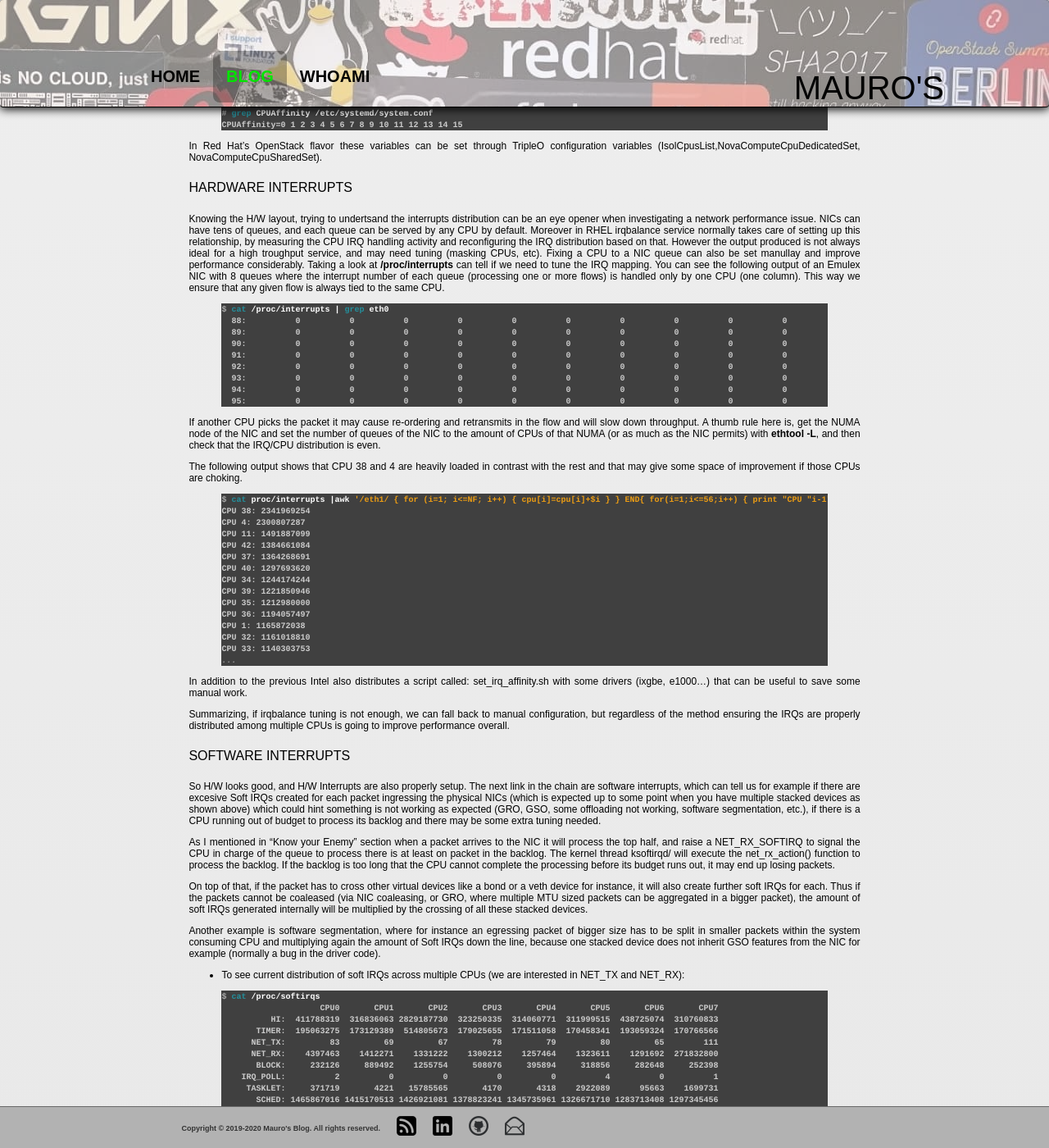
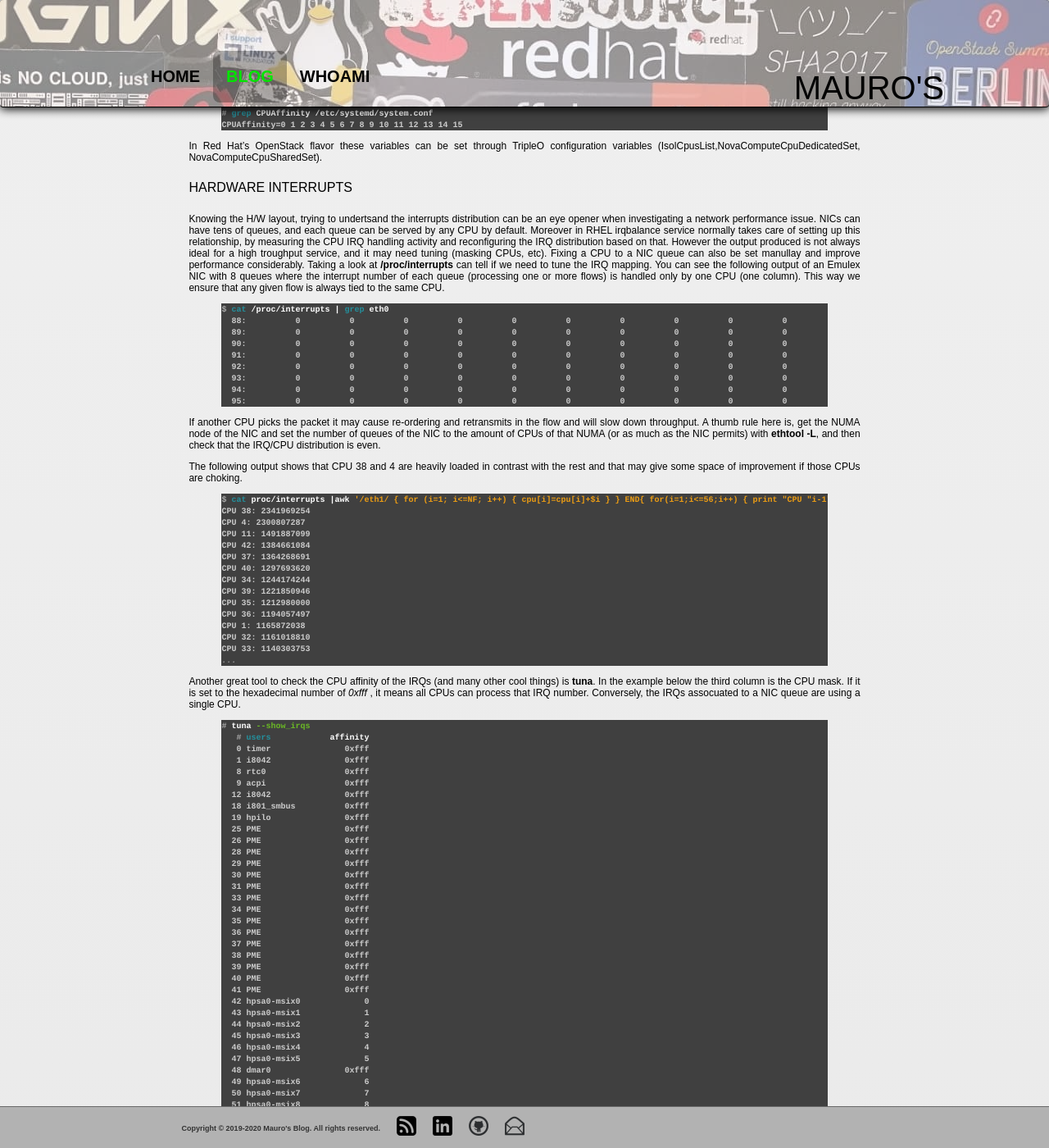
Before and after one commit to mauroseb/mauroseb.github.io, a Jekyll site: the page built from _posts/2019-10-25-troubleshoot-networks-like-netdev.md, in a window 1280 px wide and 1400 px high, scrolled down 5117 px. Shown: the whole window at 82% size. Built offline with Jekyll 4.4.1, drawn with Linux system fonts in a browser that asks for light colours; some of the changed text lies outside the part shown.

Commit message:
Update 2019-10-25-troubleshoot-networks-like-netdev.md

```diff
--- a/_posts/2019-10-25-troubleshoot-networks-like-netdev.md
+++ b/_posts/2019-10-25-troubleshoot-networks-like-netdev.md
@@ -261,7 +261,7 @@ In Red Hat's OpenStack flavor these variables can be set through TripleO configu
 
 #### Hardware Interrupts
 
-Knowing the H/W layout, trying to undertsand the interrupts distribution can be an eye opener when investigating a network performance issue. NICs can have tens of queues, and each queue can be served by any CPU by default. Moreover in RHEL irqbalance service normally takes care of setting up this relationship, by measuring the CPU IRQ handling activity and reconfiguring the IRQ distribution based on that. However the output produced is not always ideal for a high troughput service, and may need tuning (masking CPUs, etc). Fixing a CPU to a NIC queue can also be set manullay and improve performance considerably.
+Knowing the H/W layout, trying to undertsand the interrupts distribution can be an eye opener when investigating a network performance issue. NICs can have tens of queues, and each queue can be served by any CPU by default. Moreover in RHEL irqbalance service normally takes care of setting up this relationship, by measuring the CPU IRQ handling activity and reconfiguring the IRQ distribution based on that. However the output produced is not always ideal for a high troughput service, and it may need tuning (masking CPUs, etc). Fixing a CPU to a NIC queue can also be set manullay and improve performance considerably.
 Taking a look at __/proc/interrupts__ can tell if we need to tune the IRQ mapping. You can see the following output of an Emulex NIC with 8 queues where the interrupt number of each queue (processing one or more flows) is handled only by one CPU (one column). This way we ensure that any given flow is always tied to the same CPU.
 {% highlight console %}
 $ cat /proc/interrupts | grep eth0
@@ -298,7 +298,81 @@ CPU 33: 1140303753
 ...
 {% endhighlight %}
 
-In addition to the previous Intel also distributes a script called: set_irq_affinity.sh with some drivers (ixgbe, e1000...) that can be useful to save some manual work.
+Another great tool to check the CPU affinity of the IRQs (and many other cool things) is  __tuna__. In the example below the third column is the CPU mask. If it is set to the hexadecimal number of _0xfff_ , it means all CPUs can process that IRQ number. Conversely, the IRQs assocuated to a NIC queue are using a single CPU.
+
+{% highlight console %}
+# tuna --show_irqs
+   # users            affinity
+   0 timer               0xfff
+   1 i8042               0xfff
+   8 rtc0                0xfff
+   9 acpi                0xfff
+  12 i8042               0xfff
+  18 i801_smbus          0xfff
+  19 hpilo               0xfff
+  25 PME                 0xfff
+  26 PME                 0xfff
+  28 PME                 0xfff
+  29 PME                 0xfff
+  30 PME                 0xfff
+  31 PME                 0xfff
+  33 PME                 0xfff
+  34 PME                 0xfff
+  35 PME                 0xfff
+  36 PME                 0xfff
+  37 PME                 0xfff
+  38 PME                 0xfff
+  39 PME                 0xfff
+  40 PME                 0xfff
+  41 PME                 0xfff
+  42 hpsa0-msix0             0
+  43 hpsa0-msix1             1
+  44 hpsa0-msix2             2
+  45 hpsa0-msix3             3
+  46 hpsa0-msix4             4
+  47 hpsa0-msix5             5
+  48 dmar0               0xfff
+  49 hpsa0-msix6             6
+  50 hpsa0-msix7             7
+  51 hpsa0-msix8             8
+  52 hpsa0-msix9             9
+  53 hpsa0-msix10           10
+  54 hpsa0-msix11           11
+  55 qla2xxx1_default    0xfff
+  56 qla2xxx1_rsp_q      0xfff
+  57 qla2xxx2_default    0xfff
+  58 qla2xxx2_rsp_q      0xfff
+  60 ioat-msix           0xfff
+  62 ioat-msix           0xfff
+  63 ioat-msix           0xfff
+  64 ioat-msix           0xfff
+  65 ioat-msix           0xfff
+  66 ioat-msix           0xfff
+  67 ioat-msix           0xfff
+  68 ioat-msix           0xfff
+  69 eno1-tx-0               9  tg3
+  70 eno1-rx-1               6  tg3
+  71 eno1-rx-2               7  tg3
+  72 eno1-rx-3               8  tg3
+  73 eno1-rx-4               5  tg3
+  74 eno2-tx-0              10  tg3
+  75 eno2-rx-1              11  tg3
+  76 eno2-rx-2               0  tg3
+  77 eno2-rx-3               1  tg3
+  78 eno2-rx-4               2  tg3
+  79 eno3-tx-0               3  tg3
+  80 eno3-rx-1               4  tg3
+  81 eno3-rx-2               5  tg3
+  82 eno3-rx-3               6  tg3
+  83 eno3-rx-4               7  tg3
+  84 eno4-tx-0               8  tg3
+  85 eno4-rx-1               9  tg3
+  86 eno4-rx-2              10  tg3
+  87 eno4-rx-3              11  tg3
+  88 eno4-rx-4               0  tg3
+{% endhighlight %}
+
+In addition, Intel also distributes a script called: set_irq_affinity.sh with some drivers (ixgbe, e1000...) that can be useful to save some manual work to mask the CPUs manually.
 
 Summarizing, if irqbalance tuning is not enough, we can fall back to manual configuration, but regardless of the method ensuring the IRQs are properly distributed among multiple CPUs is going to improve performance overall.
 
```
